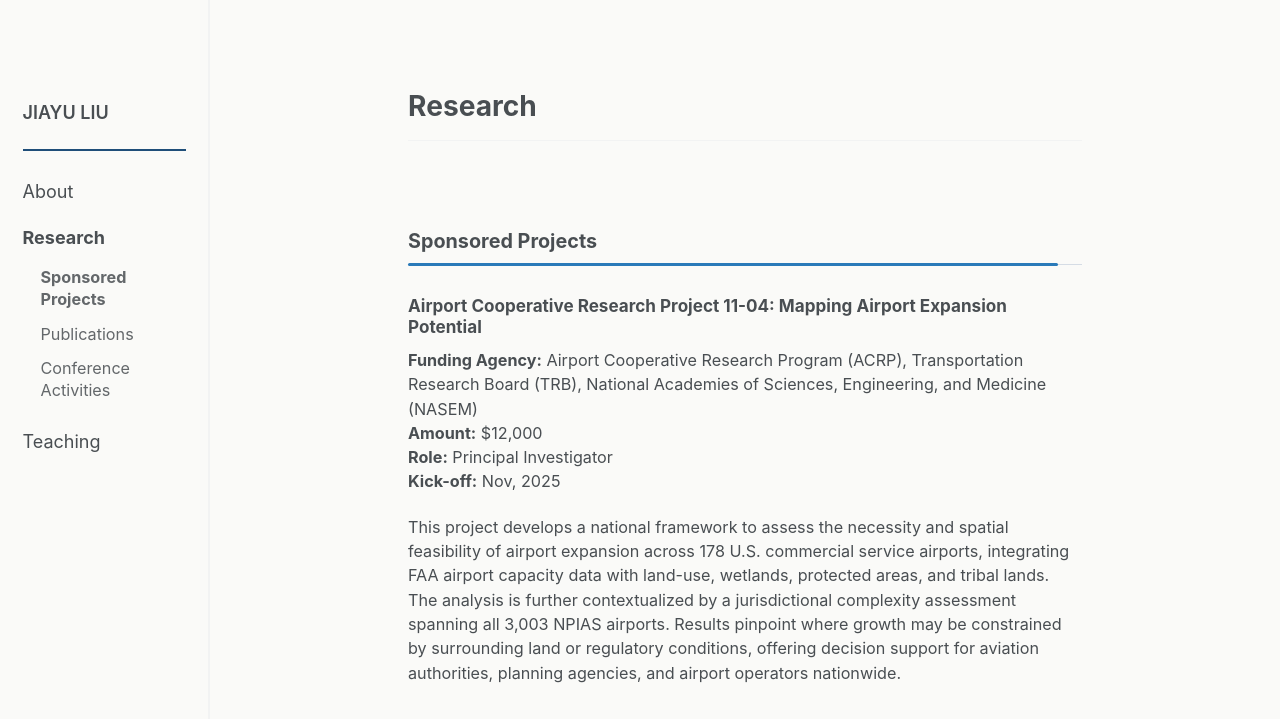
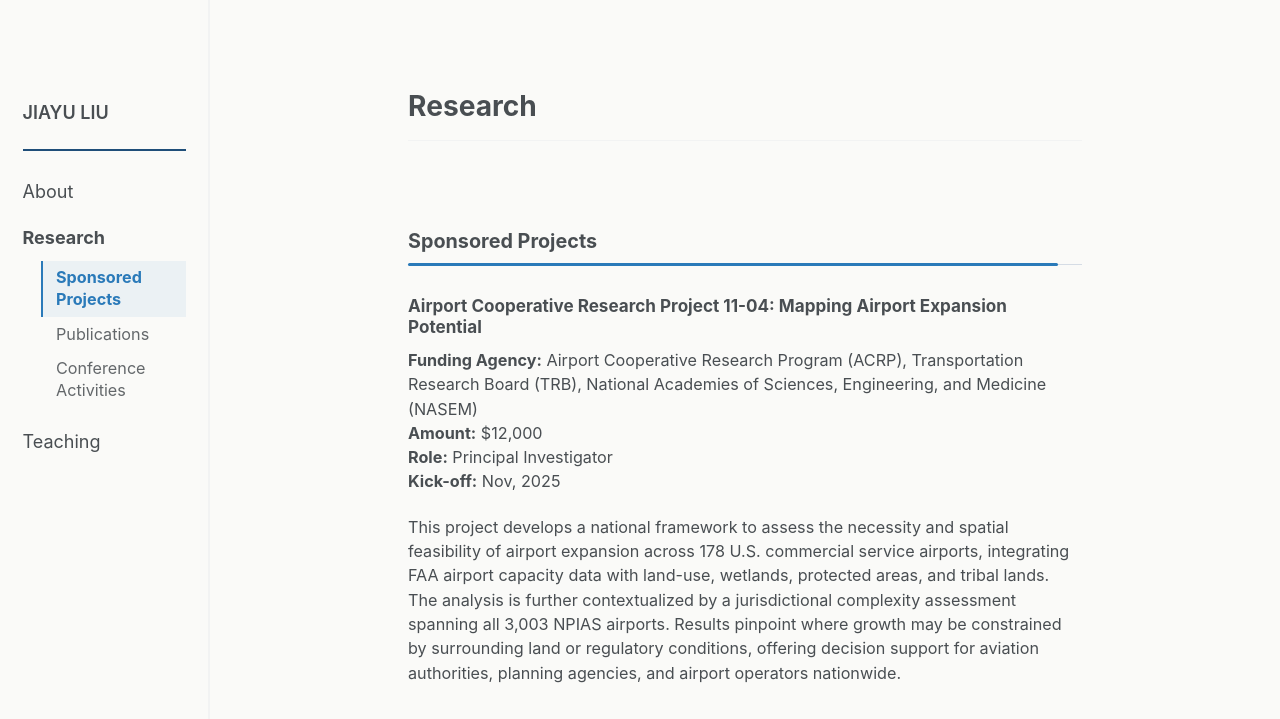
Before and after one commit to liu3309/liu3309.github.io, a Jekyll site: the page built from _pages/research.md, in a window 1280 px wide and 1400 px high. Shown: the top 719 px of the window. Built offline with Jekyll 4.4.1, drawn with Linux system fonts in a browser that asks for light colours; a script that is not in the unit is left out.

Commit message:
Enhance research navigation styles and smooth scrolling
Added smooth scrolling for internal anchor links and improved styles for research submenu links.

```diff
--- a/assets/css/main.scss
+++ b/assets/css/main.scss
@@ -1555,29 +1555,64 @@ body {
 
 
 
-
-.sidebar a[href*="#sponsored-projects"],
-.sidebar a[href*="#publications"],
-.sidebar a[href*="#conference-activities"] {
+/* ==========================================================================
+   RESEARCH SUBNAVIGATION: ANCHORS, SMOOTH SCROLL, AND ACTIVE SECTION
+   ========================================================================== */
+
+/* Smooth scrolling for internal anchor links */
+html {
+  scroll-behavior: smooth;
+}
+
+/*
+ * Prevent an anchored heading from sitting too close to the top.
+ * This applies to the three main Research sections.
+ */
+#sponsored-projects,
+#publications,
+#conference-activities {
+  scroll-margin-top: 5rem;
+}
+
+/* Research submenu links */
+.left-nav__subitem > a[data-research-section] {
   display: block;
-  padding: 0.3rem 0.5rem 0.3rem 1rem;
+  width: 100%;
+  padding: 0.35rem 0 0.35rem 0.75rem;
+
+  color: var(--global-masthead-link-color);
+  font-size: 0.9em;
+  line-height: 1.35;
+  text-decoration: none;
+
   border-left: 2px solid transparent;
-  text-decoration: none;
+  opacity: 0.85;
+
   transition:
     color 0.2s ease,
     border-color 0.2s ease,
-    background-color 0.2s ease;
-}
-
-.sidebar a[href*="#sponsored-projects"]:hover,
-.sidebar a[href*="#publications"]:hover,
-.sidebar a[href*="#conference-activities"]:hover {
-  color: #2a7ab9;
-}
-
-.sidebar a.is-active {
+    background-color 0.2s ease,
+    opacity 0.2s ease;
+}
+
+/* Hover state */
+.left-nav__subitem > a[data-research-section]:hover {
+  color: var(--global-masthead-link-color-hover);
+  border-left-color: rgba(42, 122, 185, 0.45);
+  opacity: 1;
+}
+
+/* Automatically highlighted section */
+.left-nav__subitem > a[data-research-section].active {
   color: #2a7ab9 !important;
-  font-weight: 600;
+  font-weight: 700 !important;
   border-left-color: #2a7ab9;
-  background: rgba(42, 122, 185, 0.07);
-}
+  background-color: rgba(42, 122, 185, 0.07);
+  opacity: 1;
+}
+
+/* Keyboard accessibility */
+.left-nav__subitem > a[data-research-section]:focus-visible {
+  outline: 2px solid #2a7ab9;
+  outline-offset: 2px;
+}
```
